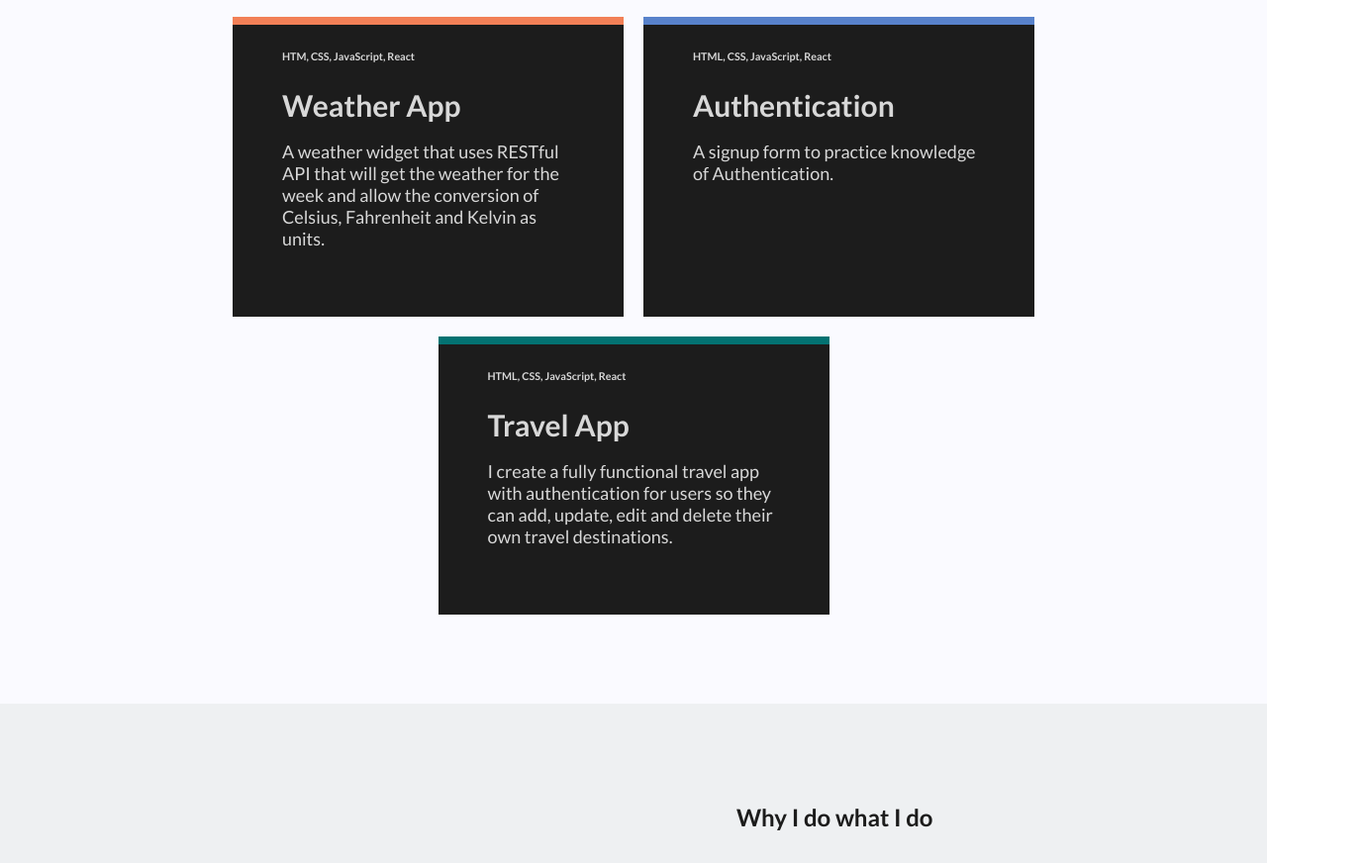
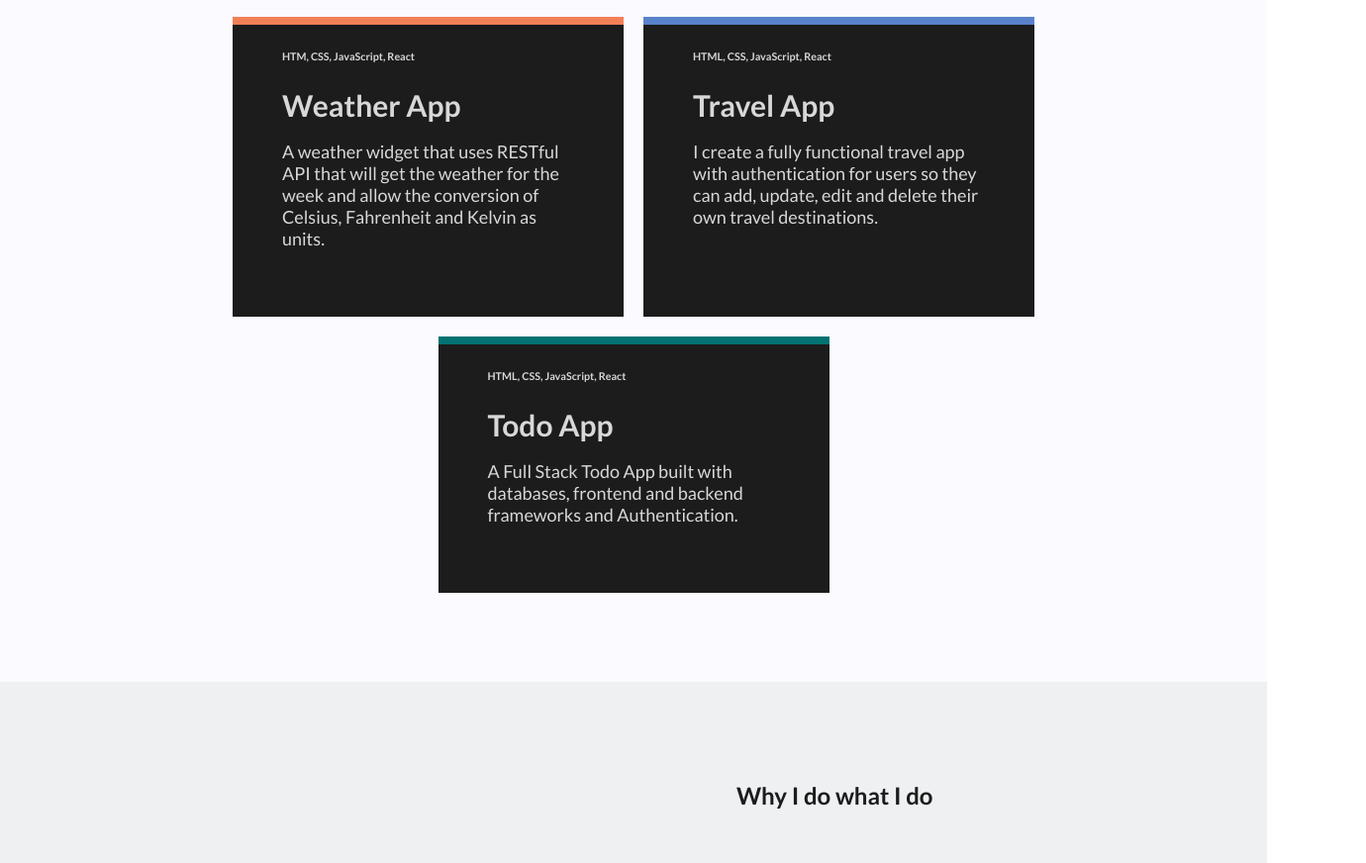
Before and after one commit to claudiavashchenko/new-portfolio-project, a plain HTML site: page index.html in a window 1280 px wide. Shown: the part 1948-2820 px from the top of the page at 99% size, 1380 px wide, since content can reach past the window. Drawn offline with Linux system fonts and the light colour scheme.

Commit message:
Added new project

```diff
--- a/CSS/styles.css
+++ b/CSS/styles.css
@@ -12,7 +12,6 @@ body {
     min-height: 100vh;
     width: 100%;
     box-sizing: border-box;
-    overflow-x: hidden ;
 
 }
 nav {
--- a/index.html
+++ b/index.html
@@ -110,14 +110,14 @@
 
             <div class="work-card css">
                 <h6>HTML, CSS, JavaScript, React</h6>
-                <a href="about.html"><h3>Authentication</h3></a>
-                <p>A signup form to practice knowledge of Authentication.</p>
+                <a href="about.html"><h3>Travel App</h3></a>
+                <p>I create a fully functional travel app with authentication for users so they can add, update, edit and delete their own travel destinations. </p>
             </div>
 
             <div class="work-card js">
                 <h6>HTML, CSS, JavaScript, React</h6>
-                <a href="about.html"><h3>Travel App</h3></a>
-                <p>I create a fully functional travel app with authentication for users so they can add, update, edit and delete their own travel destinations. </p>
+                <a href="about.html"><h3>Todo App</h3></a>
+                <p>A Full Stack Todo App built with databases, frontend and backend frameworks and Authentication.</p>
             </div>
         </div>
     </section>
```
Also changed, not shown: about.html (+6 -0 lines).
